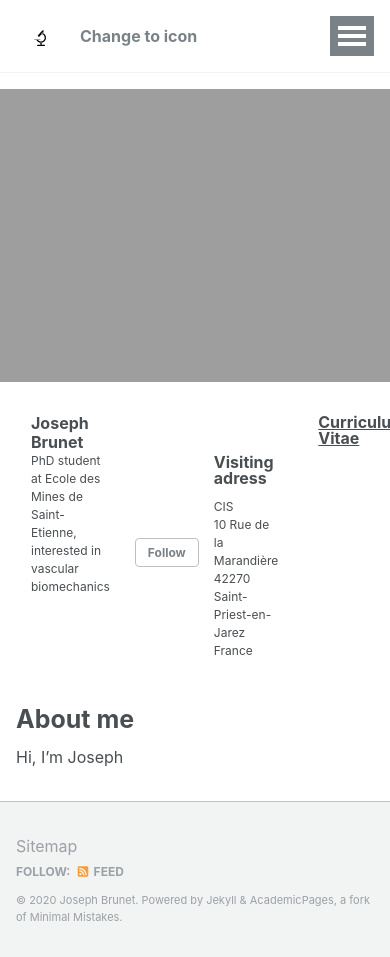
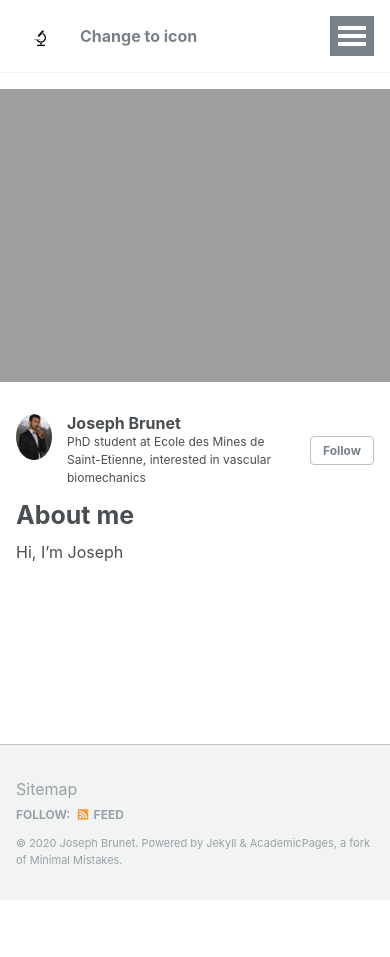
Before and after one commit to JosephBrunet/JosephBrunet.github.io, a Jekyll site: the page built from _pages/about.md, in a window 390 px wide. Built offline with Jekyll 4.4.1, drawn with Linux system fonts in a browser that asks for light colours; after the commit the page ends 900 px from its top, so only the background shows below that.

Commit message:
Test screen

```diff
--- a/_includes/author-profile.html
+++ b/_includes/author-profile.html
@@ -120,7 +120,7 @@
 {% endif %}
     </ul>
   </div>
-  <div class="author__content">
+  <div id="adress" class="author__content">
     <h2 style="padding: 0px"></h2>
     <b>Visiting adress</b><br>
     <p>CIS<br>
@@ -130,7 +130,7 @@
     </p>
     <br>
   </div>
-  <div class="author__cv">
+  <div id="adress" class="author__cv">
     <a href="./files/CV.pdf" target="_blank"><b>Curriculum Vitae</b></a>
   </div>
 </div>
--- a/_includes/head.html
+++ b/_includes/head.html
@@ -7,6 +7,8 @@
 <link href="{% if site.atom_feed.path %}{{ site.atom_feed.path }}{% else %}{{ base_path }}/feed.xml{% endif %}" type="application/atom+xml" rel="alternate" title="{{ site.title }} Feed">
 
 <!-- http://t.co/dKP3o1e -->
+<meta name="HandheldFriendly" content="True">
+<meta name="MobileOptimized" content="320">
 <meta name="viewport" content="width=device-width, initial-scale=1.0">
 
 <script>
@@ -19,4 +21,5 @@
 <!-- Favicon head tag -->
 <link rel="icon" href="{{ domain }}/images/favicon.ico" type="image/x-icon">
 
+<!-- Mobile IE allows us to activate ClearType technology for smoothing fonts for easy reading -->
 <meta http-equiv="cleartype" content="on">
--- a/_sass/_sidebar.scss
+++ b/_sass/_sidebar.scss
@@ -106,6 +106,12 @@
     padding-left: 0;
     padding-right: 0;
   }
+}
+
+@media only screen and (max-width: 500px) {
+    #adress {
+        display: none;
+    }
 }
 
 .author__name {
```
